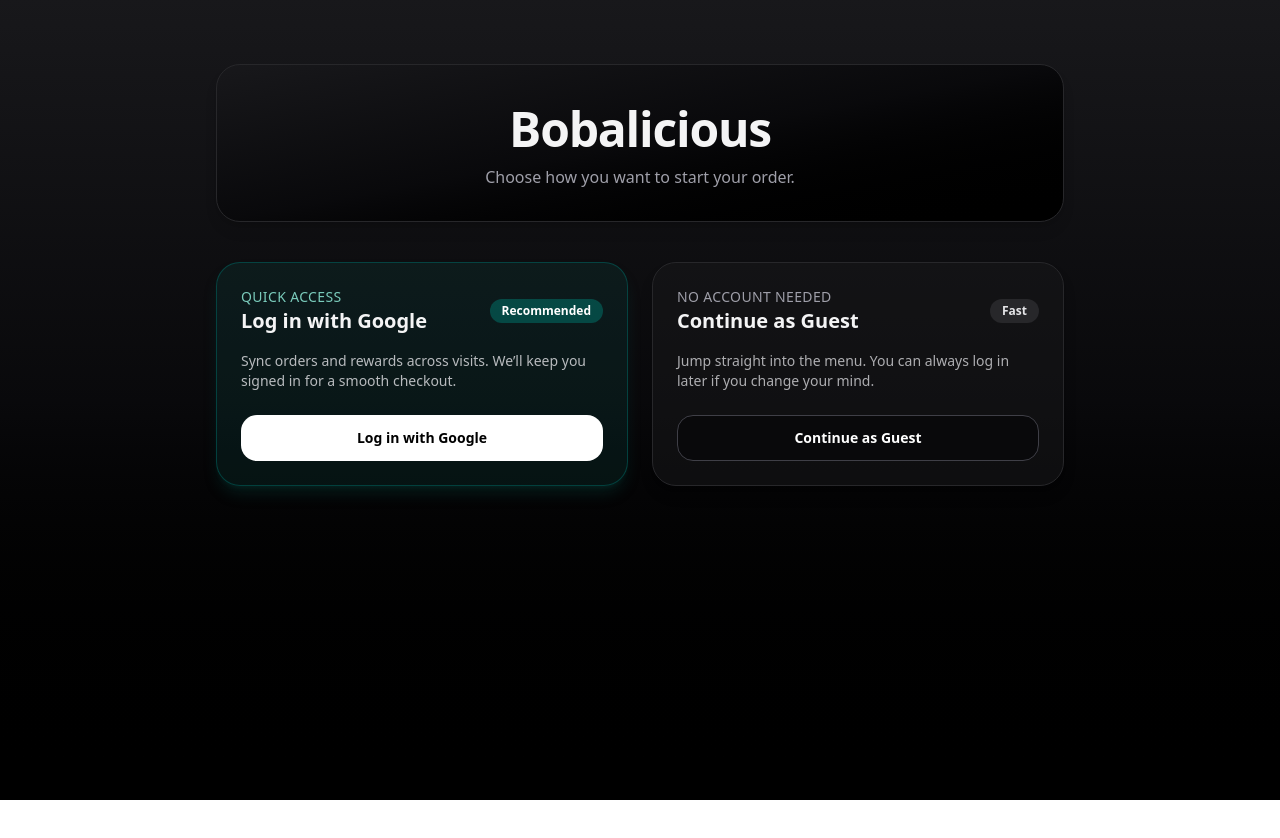
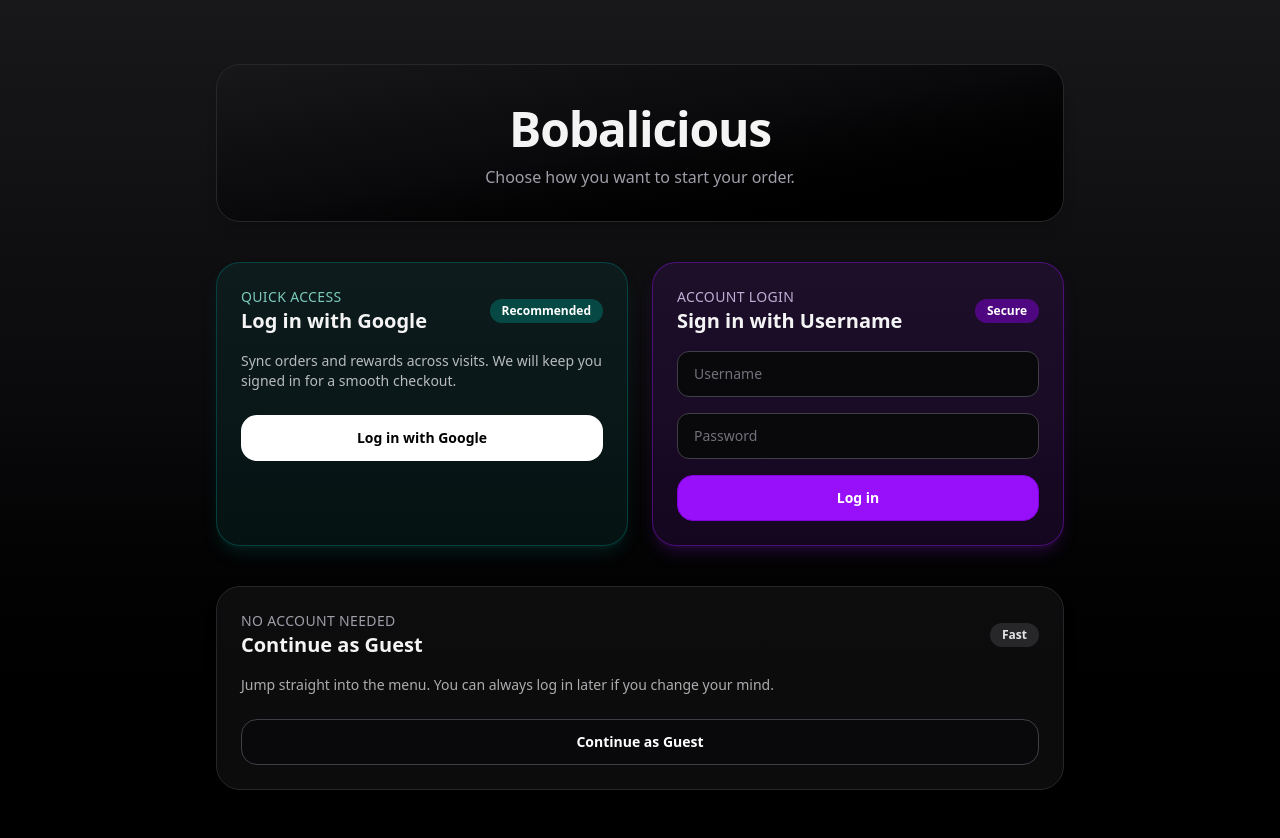
Before and after one commit to CSCE331-Fall2025-900-911/gang_53-project-3, a Next.js app in the folder frontend/: page /login in a window 1280 px wide. Shown: the top 838 px of the page. Before the commit the page ends 800 px from the top, so only its background shows below. Built offline with nearby package versions, Linux system fonts and the light colour scheme.

Commit message:
push frontend login changes

```diff
--- a/frontend/app/login/page.tsx
+++ b/frontend/app/login/page.tsx
@@ -1,28 +1,75 @@
-'use client';
-
-import Link from 'next/link';
-import { Suspense } from 'react';
+"use client";
+import Link from "next/link";
+import { Suspense, useState } from "react";
 
 const googleAuthUrl =
-  process.env.NODE_ENV === 'production'
-    ? 'https://gang53-project-3-backend.vercel.app/auth/google'
-    : 'http://localhost:5000/auth/google';
+  process.env.NODE_ENV === "production"
+    ? "https://gang53-project-3-backend.vercel.app/auth/google"
+    : "http://localhost:5000/auth/google";
+
+const apiUrl =
+  process.env.NODE_ENV === "production"
+    ? "https://gang53-project-3-backend.vercel.app"
+    : "http://localhost:8080";
 
 function LoginContent() {
+  const [username, setUsername] = useState("");
+  const [password, setPassword] = useState("");
+  const [error, setError] = useState("");
+  const [loading, setLoading] = useState(false);
+
+  const handleLogin = async (e) => {
+    e.preventDefault();
+    setError("");
+    setLoading(true);
+
+    try {
+      const response = await fetch(`${apiUrl}/api/login`, {
+        method: "POST",
+        headers: {
+          "Content-Type": "application/json",
+        },
+        body: JSON.stringify({ username, password }),
+      });
+
+      const data = await response.json();
+
+      if (!response.ok) {
+        setError(data.error || "Login failed");
+        setLoading(false);
+        return;
+      }
+
+      // Store user info in localStorage or session
+      localStorage.setItem("user", JSON.stringify(data.user));
+
+      // Redirect to dashboard
+      window.location.href = "/dashboard";
+    } catch (err) {
+      setError("Connection error. Please try again.");
+      setLoading(false);
+    }
+  };
+
   return (
     <div className="space-y-10">
       <header className="rounded-3xl border border-zinc-800 bg-gradient-to-br from-zinc-900 via-zinc-950 to-black p-8 text-center shadow-lg">
-        <h1 className="mt-2 text-4xl font-extrabold tracking-tight sm:text-5xl">Bobalicious</h1>
+        <h1 className="mt-2 text-4xl font-extrabold tracking-tight sm:text-5xl">
+          Bobalicious
+        </h1>
         <p className="mt-3 text-zinc-400 text-sm sm:text-base">
           Choose how you want to start your order.
         </p>
       </header>
 
       <section className="grid gap-6 lg:grid-cols-2">
+        {/* Google Login */}
         <div className="rounded-3xl border border-teal-800/60 bg-teal-900/20 p-6 shadow-lg shadow-teal-900/30">
           <div className="mb-4 flex items-center justify-between">
             <div>
-              <p className="text-sm uppercase tracking-wide text-teal-200/80">Quick Access</p>
+              <p className="text-sm uppercase tracking-wide text-teal-200/80">
+                Quick Access
+              </p>
               <h2 className="text-xl font-bold">Log in with Google</h2>
             </div>
             <span className="rounded-full bg-teal-700/50 px-3 py-1 text-xs font-semibold text-white">
@@ -30,8 +77,10 @@ function LoginContent() {
             </span>
           </div>
           <p className="text-sm text-zinc-200/80">
-            Sync orders and rewards across visits. We’ll keep you signed in for a smooth checkout.
+            Sync orders and rewards across visits. We will keep you signed in for
+            a smooth checkout.
           </p>
+
           <a
             href={googleAuthUrl}
             className="mt-6 inline-flex w-full items-center justify-center gap-2 rounded-2xl border border-white/10 bg-white text-black px-4 py-3 text-sm font-semibold transition-all hover:-translate-y-0.5 hover:shadow-lg hover:shadow-teal-500/30"
@@ -40,10 +89,59 @@ function LoginContent() {
           </a>
         </div>
 
-        <div className="rounded-3xl border border-zinc-800 bg-zinc-900/50 p-6 shadow-lg shadow-black/20">
+        {/* Manual Login */}
+        <div className="rounded-3xl border border-purple-800/60 bg-purple-900/20 p-6 shadow-lg shadow-purple-900/30">
           <div className="mb-4 flex items-center justify-between">
             <div>
-              <p className="text-sm uppercase tracking-wide text-zinc-400">No account needed</p>
+              <p className="text-sm uppercase tracking-wide text-purple-200/80">
+                Account Login
+              </p>
+              <h2 className="text-xl font-bold">Sign in with Username</h2>
+            </div>
+            <span className="rounded-full bg-purple-700/50 px-3 py-1 text-xs font-semibold text-white">
+              Secure
+            </span>
+          </div>
+          <form onSubmit={handleLogin} className="space-y-4">
+            <div>
+              <input
+                type="text"
+                placeholder="Username"
+                value={username}
+                onChange={(e) => setUsername(e.target.value)}
+                required
+                className="w-full rounded-xl border border-zinc-700 bg-zinc-950 px-4 py-3 text-sm text-white placeholder-zinc-500 focus:border-purple-500 focus:outline-none focus:ring-2 focus:ring-purple-500/50"
+              />
+            </div>
+            <div>
+              <input
+                type="password"
+                placeholder="Password"
+                value={password}
+                onChange={(e) => setPassword(e.target.value)}
+                required
+                className="w-full rounded-xl border border-zinc-700 bg-zinc-950 px-4 py-3 text-sm text-white placeholder-zinc-500 focus:border-purple-500 focus:outline-none focus:ring-2 focus:ring-purple-500/50"
+              />
+            </div>
+            {error && <p className="text-sm text-red-400">{error}</p>}
+            <button
+              type="submit"
+              disabled={loading}
+              className="w-full rounded-2xl border border-purple-700 bg-purple-600 px-4 py-3 text-sm font-semibold text-white transition-all hover:-translate-y-0.5 hover:bg-purple-500 hover:shadow-lg hover:shadow-purple-500/30 disabled:opacity-50 disabled:cursor-not-allowed"
+            >
+              {loading ? "Logging in..." : "Log in"}
+            </button>
+          </form>
+        </div>
+      </section>
+
+      {/* Guest Option */}
+      <section className="rounded-3xl border border-zinc-800 bg-zinc-900/50 p-6 shadow-lg shadow-black/20">
+        <div className="mb-4 flex items-center justify-between">
+          <div>
+            <p className="text-sm uppercase tracking-wide text-zinc-400">
+              No account needed
+            </p>
             <h2 className="text-xl font-bold">Continue as Guest</h2>
           </div>
           <span className="rounded-full bg-zinc-800 px-3 py-1 text-xs font-semibold text-zinc-200">
@@ -51,7 +149,8 @@ function LoginContent() {
           </span>
         </div>
         <p className="text-sm text-zinc-300/80">
-            Jump straight into the menu. You can always log in later if you change your mind.
+          Jump straight into the menu. You can always log in later if you change
+          your mind.
         </p>
         <Link
           href="/dashboard"
@@ -59,9 +158,7 @@ function LoginContent() {
         >
           Continue as Guest
         </Link>
-        </div>
       </section>
-
     </div>
   );
 }
@@ -70,7 +167,9 @@ export default function LoginPage() {
   return (
     <main className="min-h-dvh bg-gradient-to-b from-zinc-900 via-zinc-950 to-black text-zinc-100">
       <div className="mx-auto max-w-4xl px-6 py-10 md:py-16">
-        <Suspense fallback={<div className="text-center py-10">Loading...</div>}>
+        <Suspense
+          fallback={<div className="text-center py-10">Loading...</div>}
+        >
           <LoginContent />
         </Suspense>
       </div>
```
Lines whose indentation alone changed are shown as unchanged.
